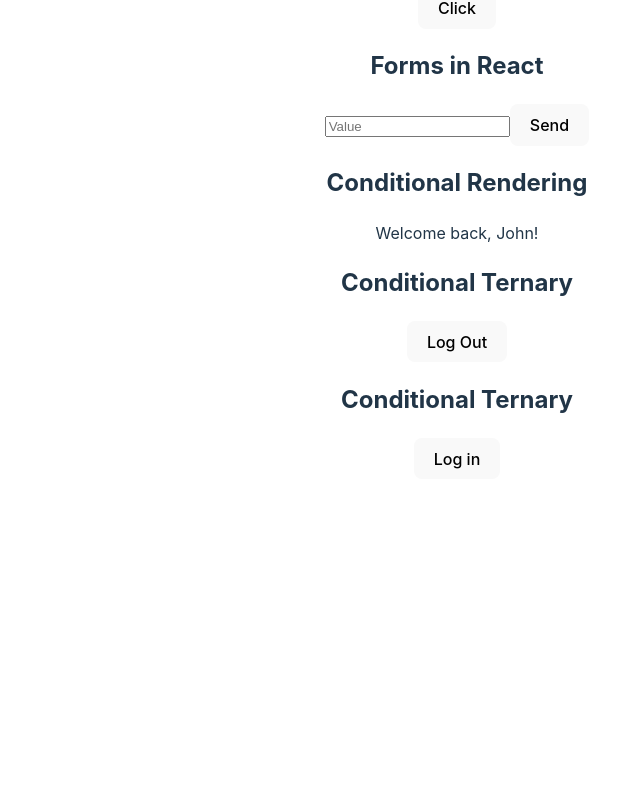
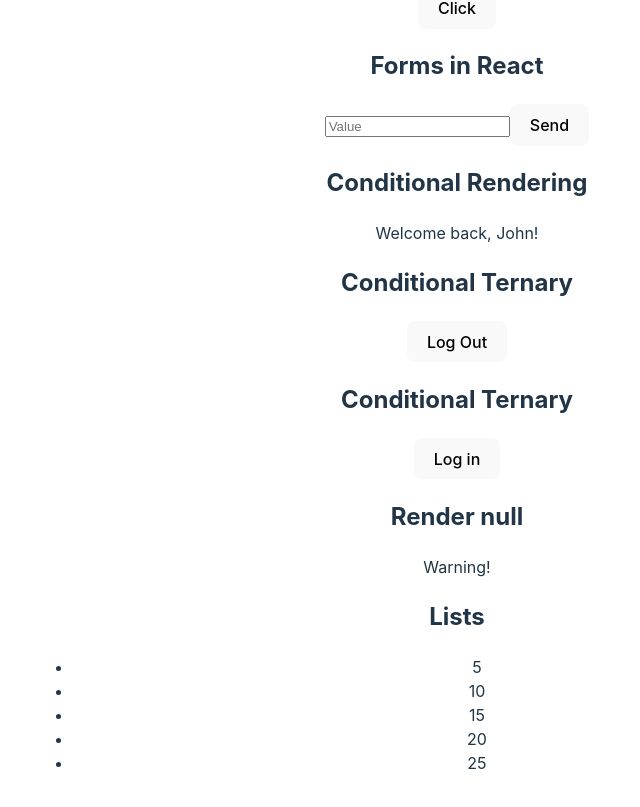
Before and after one commit to mmartins23/ReactJS-com-TS-direto-ao-ponto, a React (Vite) app in the folder Section 3- Fundamentos do React JS/react-fundamentals-app/: page / in a window 1280 px wide. Shown: the part 1068-1875 px from the top of the page, without its empty margins (183-823 px from the left). Before the commit the page ends 1579 px from the top, so only its background shows below. Built offline with nearby package versions, Linux system fonts and the light colour scheme.

Commit message:
14. Expressões ternárias e listas

```diff
--- a/Section 3- Fundamentos do React JS/react-fundamentals-app/src/App.jsx
+++ b/Section 3- Fundamentos do React JS/react-fundamentals-app/src/App.jsx
@@ -11,6 +11,8 @@ import ParentEventComponent from './components/ParentEventComponent';
 import FormEvents from './components/FormEvents';
 import RenderConditional from './components/RenderConditional';
 import LoginButton from './components/LoginButton';
+import Warning from './components/Warning';
+import NumberList from './components/NumberList';
 
 
 function App() {
@@ -41,6 +43,10 @@ function App() {
       {/* 13 Ternary */}
       <LoginButton loggedIn={true}/>
       <LoginButton loggedIn={false}/>
+      {/* 14 Rendering Null */}
+      <Warning warning='The component was a warning'/>
+      {/* 14 List */}
+      <NumberList numbers={[5,10,15,20,25]}/>
     </>
   )
 }
--- /dev/null
+++ b/Section 3- Fundamentos do React JS/react-fundamentals-app/src/components/NumberList.jsx
@@ -0,0 +1,14 @@
+const NumberList = ({ numbers }) => {
+    return (
+        <div>
+            <h2>Lists</h2>
+            <ul>
+                {numbers.map((number, index) => (
+                    <li key={index}>{number}</li>
+                ))}
+            </ul>
+        </div>
+    )
+}
+
+export default NumberList
--- /dev/null
+++ b/Section 3- Fundamentos do React JS/react-fundamentals-app/src/components/Warning.jsx
@@ -0,0 +1,13 @@
+const Warning = ({warning}) => {
+    if(!warning) {
+     return null
+    }
+  return (
+    <div>
+        <h2>Render null</h2>
+        <p>Warning!</p>
+    </div>
+  )
+}
+
+export default Warning
```
Also changed, not shown: 1 other file (tests, documents, lock files or other folders).
